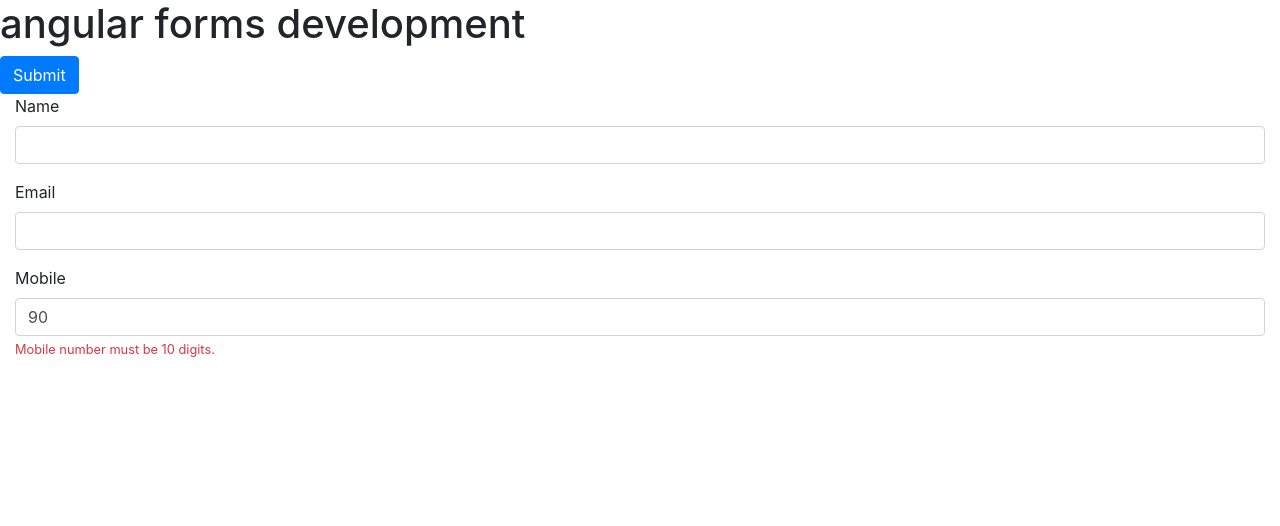
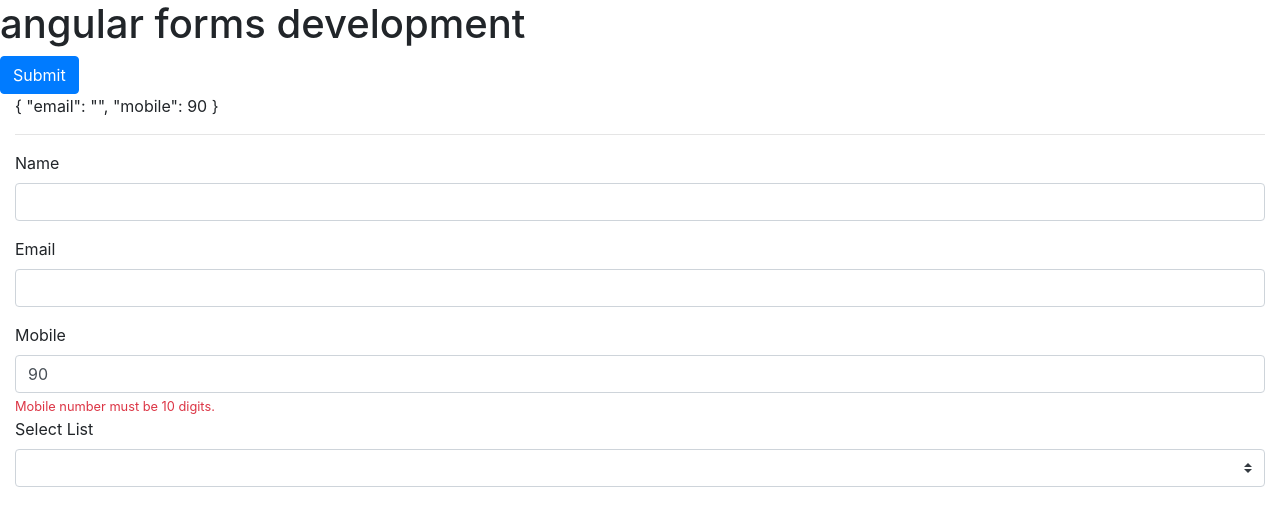
Before and after one commit to ssingana/angular6-forms, an Angular app: page / in a window 1280 px wide. Shown: the top 526 px of the page. Built offline with nearby package versions, Linux system fonts and the light colour scheme.

Commit message:
select list added.

```diff
--- a/src/app/app.component.html
+++ b/src/app/app.component.html
@@ -2,8 +2,8 @@
 <button class="btn btn-primary">Submit</button>
 <div class="container-fluid mb-5">
   <form #userForm="ngForm">
-    <!-- {{userForm.value | json}}
-    <hr/>
+    {{userForm.value | json}}
+    <hr/><!--
     {{userModel | json}} -->
     <div class="form-group">
       <label>Name</label>
@@ -27,7 +27,15 @@
       <div *ngIf="mo.errors && (mo.invalid || mo.touched)">
         <small class="text-danger" *ngIf="mo.errors.required">Mobile number is required.</small>
         <small class="text-danger" *ngIf="mo.errors.pattern">Mobile number must be 10 digits.</small>
-
+      </div>
+      <div class="form-group">
+        <label>Select List</label>
+        <select (blur)="validateTopic(topic.value)" [class.is-invalid]="topicHasError && topic.touched"
+        (change)="validateTopic(topic.value)" class="custom-select" required name="topic" #topic="ngModel" [(ngModel)]="userModel.topic">
+        <option value="default">Please Select</option>
+        <option *ngFor="let topic of topics">{{topic}}</option>
+      </select>
+      <small class="text-danger" [class.d-none]="!topicHasError || topic.untouched">Topic is required.</small>
       </div>
     </div>
   </form>
--- a/src/app/app.component.ts
+++ b/src/app/app.component.ts
@@ -8,5 +8,16 @@ import { Usermodel } from './usermodel';
 })
 export class AppComponent {
   title = 'app';
+  topicHasError = true;
   userModel = new Usermodel('','',90);
+  topics = ['Angular','React','VueJS'];
+
+  validateTopic(value){
+    if(value === 'default'){
+     this.topicHasError = true;
+    }
+     else {
+     this.topicHasError = false;
+     }
+  }
 }
--- a/src/app/usermodel.ts
+++ b/src/app/usermodel.ts
@@ -1,3 +1,4 @@
 export class Usermodel {
+    public topic : string;
     constructor(public name: string, public email:string, public mobile: number){}
 }
```
